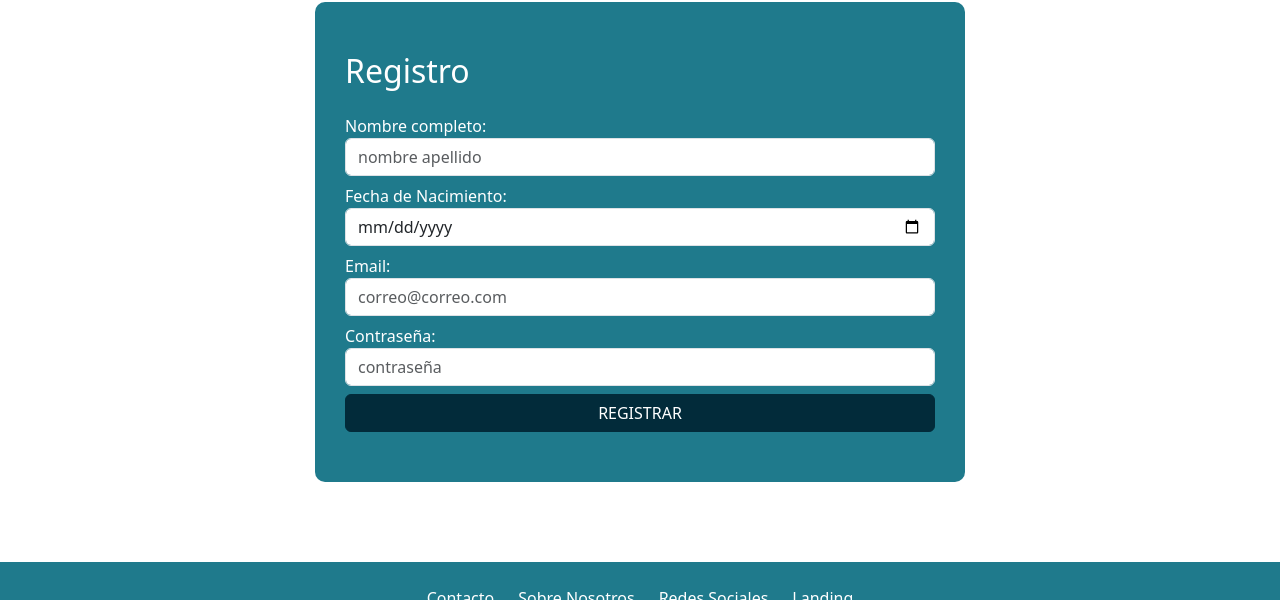
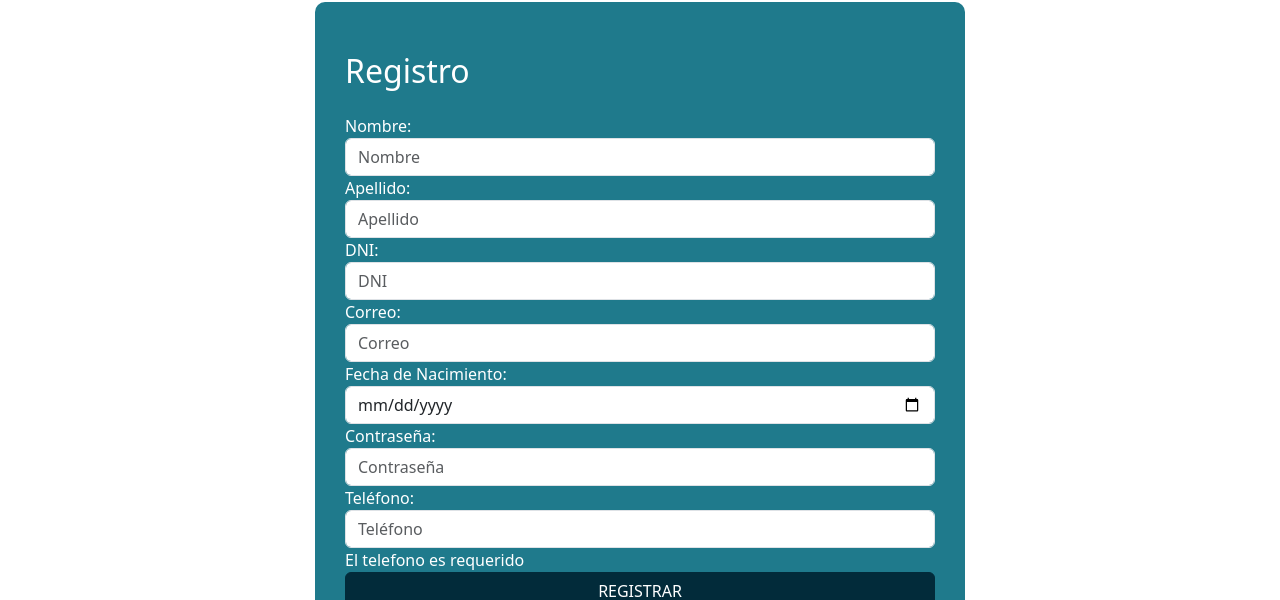
Before and after one commit to Pil-Grupo-4/Frontend, an Angular app in the folder Broker/: page /register in a window 1280 px wide. Shown: the part 352-952 px from the top of the page. Built offline with nearby package versions, Linux system fonts and the light colour scheme.

Commit message:
Register listo, login le queda un bug

```diff
--- a/Broker/src/app/components/login/login.component.ts
+++ b/Broker/src/app/components/login/login.component.ts
@@ -1,5 +1,7 @@
 import { Component } from '@angular/core';
-import { FormControl, FormGroup, Validators } from '@angular/forms';
+import { FormBuilder, Validators } from '@angular/forms';
+import { Router } from '@angular/router';
+import { LoginService } from '../../services/login.service'; // Importa el servicio de inicio de sesión
 
 @Component({
   selector: 'app-login',
@@ -7,24 +9,35 @@ import { FormControl, FormGroup, Validators } from '@angular/forms';
   styleUrls: ['./login.component.scss']
 })
 export class LoginComponent {
+  mostrarMsgError: boolean = false;
+  msgError: string = "";
 
-
-
-
-  formLogin = new FormGroup({
-    email: new FormControl('', [Validators.required, Validators.email]),
-    password: new FormControl('', [Validators.required, Validators.minLength(6)])
+  constructor(
+    private formBuilder: FormBuilder,
+    private router: Router,
+    private loginService: LoginService // Inyecta el servicio de inicio de sesión
+  ) {}
+  formLogin = this.formBuilder.group({
+    email: ['', [Validators.required, Validators.email]],
+    password: ['', [Validators.required, Validators.minLength(6)]]
   });
 
 
   enviarFormulario() {
     if (this.formLogin.valid) {
-      //SENTENCIA PARA ENVIAR EL FORMULARIO, DESPUES EN EL BACK SE COMPRUEBA SI EXISTE EL USUARIO
-      alert('Login exitoso');
-    }
-    else{
-      alert('Error en el login');
+      const formData = this.formLogin.value;
+console.log(formData)
+      this.loginService.login(formData).subscribe(
+        (response) => {
+
+          this.router.navigate(['/dashboard']);
+
+        },
+        (error) => {
+          this.mostrarMsgError = true;
+          this.msgError = 'Error al registrar: ' + error.message;
+        }
+      );
     }
   }
-
 }
--- a/Broker/src/app/components/register/register.component.html
+++ b/Broker/src/app/components/register/register.component.html
@@ -1,39 +1,57 @@
 <div class="container register-form">
   <h2 class="mb-4">Registro</h2>
-  <form [formGroup]="registerForm" id="form-register">
-      <div class="form-group" class="mb-2">
-          <label for="name">Nombre completo:</label>
-          <input autocomplete="off" type="name" formControlName="name" class="form-control" id="name" name="name" placeholder="nombre apellido" required>
-          <div class="alert alert-danger p-2 mt-1" *ngIf="name.invalid && (name.dirty || name.touched)">
-            <p class="mb-0" *ngIf="name.errors?.['required']">El nombre es requerido</p>
+  <form [formGroup]="registerForm" (ngSubmit)="submitForm()" id="form-register">
+      <div class="form-group">
+          <label for="nombre">Nombre:</label>
+          <input type="text" formControlName="nombre" class="form-control" id="nombre" name="nombre" placeholder="Nombre" required>
+          <div class="alert alert-danger p-2 mt-1" *ngIf="registerForm.get('nombre')?.invalid && (registerForm.get('nombre')?.dirty || registerForm.get('nombre')?.touched)">
+            <p class="mb-0" *ngIf="registerForm.get('nombre')?.errors?.['required']">El nombre es requerido</p>
           </div>
       </div>
-      <div class="form-group" class="mb-2">
-          <label for="birthDate">Fecha de Nacimiento:</label>
-          <input type="date" formControlName="birthDate" class="form-control" id="birthDate" name="birthDate" required>
-          <div class="alert alert-danger p-2 mt-1" *ngIf="birthDate.invalid && (birthDate.dirty || birthDate.touched)">
-            <p class="mb-0" *ngIf="birthDate.errors?.['required']">La fecha de nacimiento es requerido</p>
+      <!-- Repite la estructura similar para las demás propiedades -->
+      <!-- Aplica el mismo enfoque a las otras propiedades (apellido, dni, correo, nacimiento, contraseña) -->
+      <div class="form-group">
+          <label for="apellido">Apellido:</label>
+          <input type="text" formControlName="apellido" class="form-control" id="apellido" name="apellido" placeholder="Apellido" required>
+          <div class="alert alert-danger p-2 mt-1" *ngIf="registerForm.get('apellido')?.invalid && (registerForm.get('apellido')?.dirty || registerForm.get('apellido')?.touched)">
+            <p class="mb-0" *ngIf="registerForm.get('apellido')?.errors?.['required']">El apellido es requerido</p>
           </div>
-        </div>
-      <div class="form-group" class="mb-2">
-          <label for="email">Email:</label>
-          <input type="email" formControlName="email" class="form-control" id="email" name="email" placeholder="correo@correo.com" required>
-          <div class="alert alert-danger p-2 mt-1" *ngIf="email.invalid && (email.dirty || email.touched)">
-            <p class="mb-0" *ngIf="email.errors?.['required']">El email es requerido.</p>
-            <p class="mb-0" *ngIf="email.errors?.['email']">El email debe tener un formato válido.</p>
+      </div>
+      <div class="form-group">
+          <label for="dni">DNI:</label>
+          <input type="number" formControlName="dni" class="form-control" id="dni" name="dni" placeholder="DNI" required>
+          <div class="alert alert-danger p-2 mt-1" *ngIf="registerForm.get('dni')?.invalid && (registerForm.get('dni')?.dirty || registerForm.get('dni')?.touched)">
+            <p class="mb-0" *ngIf="registerForm.get('dni')?.errors?.['required']">El DNI es requerido</p>
           </div>
-        </div>
-      <div class="form-group" class="mb-2">
-          <label for="password">Contraseña:</label>
-          <input type="password" formControlName="password" class="form-control" id="password" name="password" placeholder="contraseña" required  minlength="6">
-          <div class="alert alert-danger p-2 mt-1" *ngIf="password.invalid && (password.dirty || password.touched)">
-            <p class="mb-0" *ngIf="password.errors?.['required']">La contraseña es requerida</p>
-            <p class="mb-0" *ngIf="password.errors?.['minlength']">La contraseña debe tener mas de seis caracteres</p>
-
+      </div>
+      <div class="form-group">
+          <label for="correo">Correo:</label>
+          <input type="email" formControlName="correo" class="form-control" id="correo" name="correo" placeholder="Correo" required>
+          <div class= "alert alert-danger p-2 mt-1" *ngIf="registerForm.get('correo')?.invalid && (registerForm.get('correo')?.dirty || registerForm.get('correo')?.touched)">
+            <p class="mb-0" *ngIf="registerForm.get('correo')?.errors?.['required']">El correo es requerido</p>
           </div>
-        </div>
+      </div>
+      <div class="form-group">
+          <label for="nacimiento">Fecha de Nacimiento:</label>
+          <input type="date" formControlName="nacimiento" class="form-control" id="nacimiento" name="nacimiento" required>
+          <div class="alert alert-danger p-2 mt-1" *ngIf="registerForm.get('nacimiento')?.invalid && (registerForm.get('nacimiento')?.dirty || registerForm.get('nacimiento')?.touched)">
+            <p class="mb-0" *ngIf="registerForm.get('nacimiento')?.errors?.['required']">La fecha de nacimiento es requerida</p>
+          </div>
+      </div>
+      <div class="form-group">
+          <label for="contraseña">Contraseña:</label>
+          <input type="password" formControlName="contraseña" class="form-control" id="contraseña" name="contraseña" placeholder="Contraseña" >
+          <div class="alert alert-danger p-2 mt-1" *ngIf="registerForm.get('contraseña')?.invalid && (registerForm.get('contraseña')?.dirty || registerForm.get('contraseña')?.touched)">
+            <p class="mb-0" *ngIf="registerForm.get('contraseña')?.errors?.['required']">La contraseña es requerida</p>
+          </div>
+      </div>
+      <div class="form-group">
+          <label for="telefono">Teléfono:</label>
+          <input type="tel" formControlName="telefono" class="form-control" id="telefono" name="telefono" placeholder="Teléfono" required>
+          <p class="mb-0" *ngIf="registerForm.get('telefono')?.errors?.['required']">El telefono es requerido</p>
+      </div>
       <div class="form-group d-grid">
-          <button type="submit" (click)="submitForm()" class="btn btn-primary">REGISTRAR</button>
+          <button type="submit" class="btn btn-primary">REGISTRAR</button>
       </div>
       <div class="alert alert-danger mt-2" [ngStyle]="mostrarMsgError ? {'display': 'block'} : {'display': 'none'}">
         {{msgError}}
--- a/Broker/src/app/services/login.service.ts
+++ b/Broker/src/app/services/login.service.ts
@@ -1,37 +1,18 @@
+import { Injectable } from '@angular/core';
 import { HttpClient } from '@angular/common/http';
-import { Injectable } from '@angular/core';
-import { Observable, throwError } from 'rxjs';
+import { Form } from '@angular/forms';
 
 @Injectable({
   providedIn: 'root'
 })
 export class LoginService {
+  private apiUrl = 'https://localhost:7037/api/Usuario/usuario/login'; // URL del endpoint de inicio de sesión
 
-  URL_USER = 'assets/json/14-06-23.json';
-  constructor(private http: HttpClient) { }
+  constructor(private http: HttpClient) {}
 
-  postLogin(user: User): Observable<User>{
-      return this.http.post<User>(this.URL_USER, user);
+  // Método para realizar la solicitud de inicio de sesión
+  login(loginData: any) {
+
+    return this.http.post(this.apiUrl, loginData);
   }
-
-  persistUser(user: User){
-    if(this.validateUser(user)){
-      localStorage.setItem('currentUser', JSON.stringify(user));
-    }
-  }
-
-  validateUser(user: User): boolean{
-    if(user.email != null && user.password == null){
-      return true;
-    }else{
-      return false;
-    }
-  }
-
 }
-
-
-class User{
-  email: string;
-  password: string;
-}
--- a/Broker/src/app/services/register.service.ts
+++ b/Broker/src/app/services/register.service.ts
@@ -5,23 +5,12 @@ import { Injectable } from '@angular/core';
   providedIn: 'root'
 })
 export class RegisterService {
+  private apiUrl = 'https://localhost:7037/api/Cliente'; // Definir la URL de tu endpoint
 
-  constructor(private http: HttpClient) { }
+  constructor(private http: HttpClient) {}
 
-  URL_USER = '';
-
-  postRegister(user: UserPost){
-      return this.http.post<UserPost>(this.URL_USER, user);
+  // Método para realizar la solicitud de registro
+  registerUser(userData: any) {
+    return this.http.post(this.apiUrl, userData);
   }
-
 }
-
-class UserPost {
-  nombre: string;
-  apellido: string;
-  dni: number;
-  correo: string;
-  nacimiento: string;
-  contraseña: string;
-  telefono: string;
-}
```
Also changed, not shown: Broker/src/app/components/register/register.component.ts (+31 -35 lines), Broker/src/app/usuario.ts (added, +9 -0 lines), 11 other files (tests, documents, lock files or other folders).
